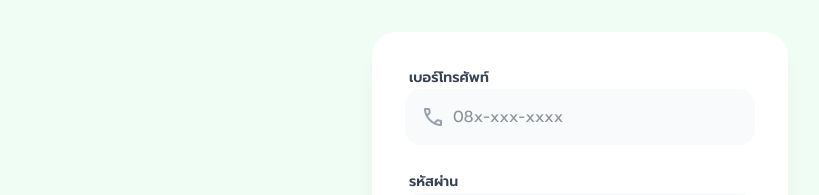
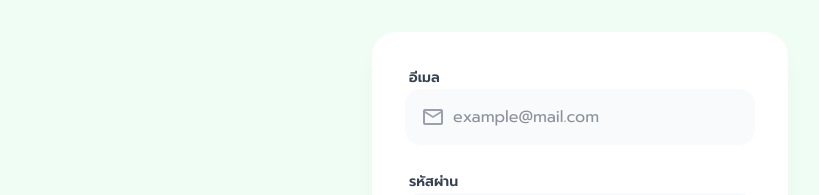
Before and after one commit to fuzenblue/Phak-Chat-Jen, a React (Vite) app in the folder client/: page /login in a window 1280 px wide. Shown: the part 263-458 px from the top of the page, without its empty margins (60-879 px from the left). Built offline with nearby package versions, Linux system fonts and the light colour scheme; a web font is replaced by a local one.

Commit message:
feat: change login to email and fix AuthProvider in App.jsx

```diff
--- a/client/src/App.jsx
+++ b/client/src/App.jsx
@@ -1,5 +1,6 @@
 import React from 'react'
 import { BrowserRouter as Router, Routes, Route } from 'react-router-dom'
+import { AuthProvider } from './contexts/AuthContext'
 import CustomerNavbar from './components/CustomerNavbar'
 import HomePage from './pages/HomePage'
 import ChatPage from './pages/ChatPage'
@@ -12,6 +13,7 @@ import MyProducts from './pages/MyProducts'
 import AddProduct from './pages/AddProduct'
 const App = () => {
   return (
+   <AuthProvider>
       <Router>
         <Routes>
           {/* Fullscreen Pages (No restriction in App.jsx) */}
@@ -40,6 +42,7 @@ const App = () => {
           />
         </Routes>
       </Router>
+   </AuthProvider>
   )
 }
 
--- a/client/src/pages/LoginRegisterPage.jsx
+++ b/client/src/pages/LoginRegisterPage.jsx
@@ -1,40 +1,47 @@
 import { useState } from 'react';
 import { useNavigate } from 'react-router-dom';
 import { useAuth } from '../contexts/AuthContext';
+import axios from 'axios';
 
 export default function LoginRegisterPage() {
     const navigate = useNavigate();
-    // const { login } = useAuth();
+    const { login } = useAuth();
 
-    const [phone, setPhone] = useState('');
+    const [email, setEmail] = useState(''); // 2. เปลี่ยนจาก phone เป็น email
     const [password, setPassword] = useState('');
     const [showPassword, setShowPassword] = useState(false);
     const [showDemo, setShowDemo] = useState(false);
     const [loading, setLoading] = useState(false);
+    const [error, setError] = useState(''); // เพิ่มตัวแปรเก็บ error
 
     async function handleSubmit(e) {
         e.preventDefault();
         setLoading(true);
+        setError('');
 
-        // Mock delay 800ms
-        await new Promise(res => setTimeout(res, 800));
+        try {
+            // 3. เชื่อมต่อกับ Backend จริงๆ
+            const response = await axios.post('http://localhost:5000/api/auth/login', {
+                email: email, // ส่ง email ไป
+                password: password
+            });
 
-        // Mock login data
-        const mockUser = { id: 'u-001', phone, role: 'merchant' };
-        const mockToken = 'mock-token-123';
-
-        // if (login) {
-        //     login(mockUser, mockToken);
-        // }
-
-        navigate('/dashboard');
-        setLoading(false);
+            if (response.data.token) {
+                // เก็บข้อมูลลง context
+                login(response.data.user, response.data.token);
+                navigate('/dashboard');
+            }
+        } catch (err) {
+            setError(err.response?.data?.message || 'อีเมลหรือรหัสผ่านไม่ถูกต้อง');
+        } finally {
+            setLoading(false);
+        }
     }
 
     return (
         <div className="min-h-screen bg-green-50 flex flex-col items-center justify-center relative font-prompt py-10">
 
-            <button onClick={() => navigate('/map')} className="fixed top-6 left-6 text-gray-500 hover:text-green-600 flex items-center gap-1 text-sm font-medium transition-colors z-30 px-16">
+            <button onClick={() => navigate('/map')} className="fixed top-6 left-6 text-gray-500 hover:text-green-600 flex items-center gap-1 text-sm font-medium transition-colors z-30 px-4 md:px-16">
                 <span className="material-symbols-outlined text-[18px]">arrow_back</span>
                 กลับหน้าแผนที่
             </button>
@@ -49,19 +56,26 @@ export default function LoginRegisterPage() {
                 </div>
 
                 <div className="bg-white w-full rounded-3xl shadow-xl shadow-green-900/5 p-8 border border-white">
+                    {error && (
+                        <div className="mb-4 p-3 bg-red-50 text-red-500 text-sm rounded-xl text-center border border-red-100">
+                            {error}
+                        </div>
+                    )}
+
                     <form onSubmit={handleSubmit} className="space-y-6">
 
                         <div className="space-y-2">
-                            <label className="text-sm font-semibold text-gray-700 ml-1">เบอร์โทรศัพท์</label>
+                            {/* 4. เปลี่ยน Label เป็น อีเมล */}
+                            <label className="text-sm font-semibold text-gray-700 ml-1">อีเมล</label>
                             <div className="relative group">
                                 <span className="absolute left-4 top-1/2 -translate-y-1/2 text-gray-400 group-focus-within:text-green-500 material-symbols-outlined text-[20px]">
-                                    call
+                                    mail {/* เปลี่ยนไอคอนเป็นรูปซองจดหมาย */}
                                 </span>
                                 <input
-                                    type="tel"
-                                    placeholder="08x-xxx-xxxx"
-                                    value={phone}
-                                    onChange={(e) => setPhone(e.target.value)}
+                                    type="email"
+                                    placeholder="example@mail.com"
+                                    value={email}
+                                    onChange={(e) => setEmail(e.target.value)}
                                     required
                                     className="w-full bg-gray-50 border-none rounded-2xl pl-12 pr-4 py-4 text-gray-800 focus:ring-2 focus:ring-green-500 transition-all outline-none font-sans"
                                 />
@@ -109,15 +123,15 @@ export default function LoginRegisterPage() {
                     {showDemo && (
                         <div className="mt-3 bg-white/60 backdrop-blur-sm rounded-2xl p-4 border border-green-200 text-sm animate-in fade-in slide-in-from-top-2 duration-300">
                             <div className="flex justify-between items-center py-2 border-b border-green-100">
-                                <span className="text-gray-500">โทร:</span>
-                                <span className="font-sans font-bold text-gray-700">081-234-5678</span>
+                                <span className="text-gray-500">อีเมล:</span>
+                                <span className="font-sans font-bold text-gray-700">test@gmail.com</span>
                             </div>
                             <div className="flex justify-between items-center py-2">
                                 <span className="text-gray-500">รหัสผ่าน:</span>
                                 <span className="font-sans font-bold text-gray-700">password123</span>
                             </div>
                             <button onClick={() => {
-                                    setPhone('081-234-5678');
+                                    setEmail('test@gmail.com');
                                     setPassword('password123');
                                 }} className="w-full mt-3 py-2 bg-green-100 text-green-700 rounded-xl font-medium hover:bg-green-200 transition-colors">
                                 ใช้ชุดข้อมูลนี้
```
Also changed, not shown: 1 other file (tests, documents, lock files or other folders). Lines whose indentation alone changed are shown as unchanged.
